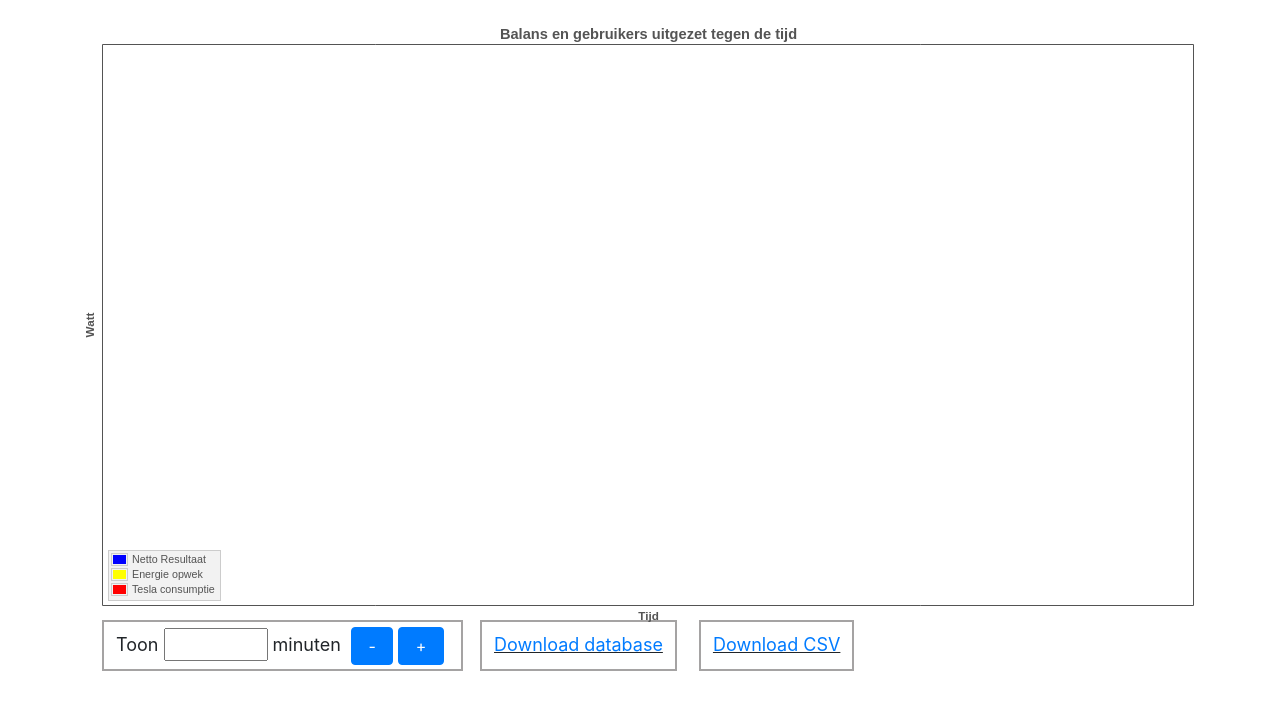
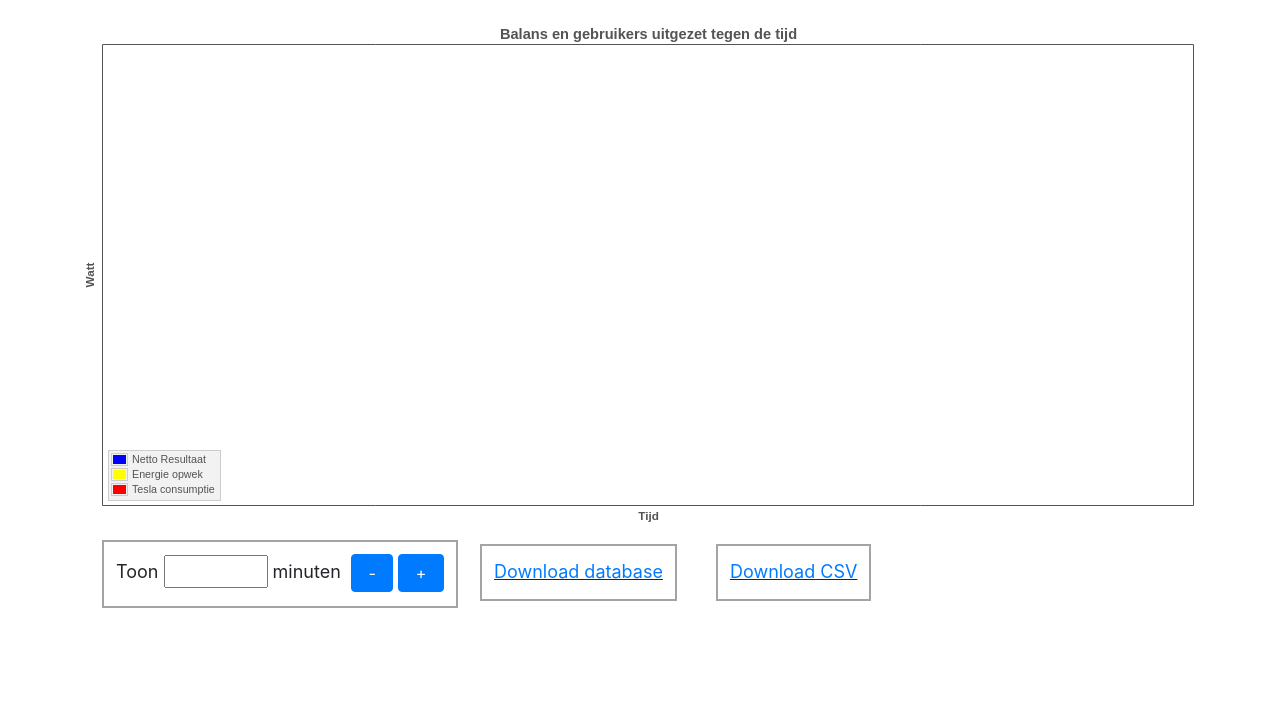
Before and after one commit to HansKappert/net_balancer, a Flask app: template src/templates/history.html in a window 1280 px wide. Shown: the part 59-769 px from the top of the page. Run offline with Flask 2, Linux system fonts and the light colour scheme; the template is opened without the code that fills it: most values are stand-ins (such as "Sample title", 1, 10 or a date in 2020); parts of the project's set-up code (start-up, migrations or seed data) failed here and were passed over; some libraries are stand-ins or nearby versions.

Commit message:
html beautify

```diff
--- a/src/templates/history.html
+++ b/src/templates/history.html
@@ -2,7 +2,7 @@
 {% block content %}
    <br>
 
-    <div id="placeholder" style="width:100%;height:600px;"></div>
+    <div id="placeholder" style="width:100%;height:500px;"></div>
     <!--[if IE]>
     <script type="text/javascript" src="path/to/flashcanvas.js"></script>
     <![endif]-->
@@ -134,13 +134,13 @@
       setInterval(refresh, 10000);
     </script>
    <form name="besturing" method="post">
-    <span style="margin-left:17px;padding:12px;padding-bottom:14px;border:2px solid rgb(165, 163, 163)">Toon <input id="minutes" name="minutes" size="4" readonly value="{{ request.form['hours'] or minutes }}"> minuten&nbsp;
+    <span style="display:inline-block;margin-left:17px;padding:12px;padding-bottom:14px;border:2px solid rgb(165, 163, 163)">Toon <input id="minutes" name="minutes" size="4" readonly value="{{ request.form['hours'] or minutes }}"> minuten&nbsp;
 
     <button type="submit" class="btn btn-primary" onclick="interval_decrease()">&nbsp;-&nbsp;</button>
     <button type="submit" class="btn btn-primary" onclick="interval_increase()">&nbsp;+&nbsp;</button>
   </span>
-  <span style="margin-left:17px;padding:12px;padding-bottom:14px;border:2px solid rgb(165, 163, 163);text-decoration: underline;"><a href="{{ url_for('.download_db_file') }}">Download database</a></span>
-  <span style="margin-left:17px;padding:12px;padding-bottom:14px;border:2px solid rgb(165, 163, 163);text-decoration: underline;"><a href="{{ url_for('.download_csv_file') }}">Download CSV</a></span>
+  <span style="display:inline-block;margin:17px;padding:12px;padding-bottom:14px;border:2px solid rgb(165, 163, 163);text-decoration: underline;"><a href="{{ url_for('.download_db_file') }}">Download database</a></span>
+  <span style="display:inline-block;margin:17px;padding:12px;padding-bottom:14px;border:2px solid rgb(165, 163, 163);text-decoration: underline;"><a href="{{ url_for('.download_csv_file') }}">Download CSV</a></span>
    <div class="form-group"></div>
   </form>
 
```
